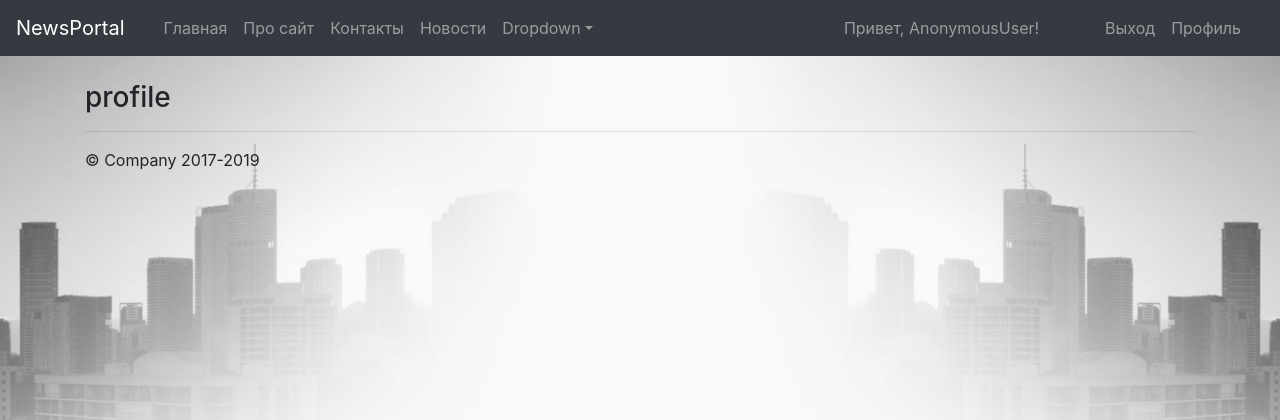
After one commit to Vankaya/newsportal, a Django app: page /account/profile in a window 1280 px wide. The commit adds this page. Shown: the top 420 px of the page. Run offline with Django 3.2, Linux system fonts and the light colour scheme; some libraries are stand-ins or nearby versions.

Commit message:
change#3

```diff
--- a/account/urls.py
+++ b/account/urls.py
@@ -1,9 +1,11 @@
 from django.urls import path
-from .views import signin, signup, signout
+from .views import signin, signup, signout, ajax_reg, profile
 
 urlpatterns = [
     path('signin', signin),
     path('signup', signup),
     path('signout', signout),
+    path('ajax_reg', ajax_reg),
+    path('profile', profile)
 
 ]
--- a/account/views.py
+++ b/account/views.py
@@ -1,5 +1,5 @@
 from django.shortcuts import render
-from django.http import HttpResponse
+from django.http import JsonResponse
 from hashlib import md5
 from datetime import datetime
 from .models import User
@@ -7,6 +7,8 @@ from .forms import UserForm
 from sqlite3 import *
 
 data=dict()
+
+
 def get_user(request):
     global data
     if 'user' in request.session:
@@ -14,6 +16,7 @@ def get_user(request):
     else:
         user='Гость'
     data['user']=user
+
 
 def signup(request):
     global data
@@ -107,3 +110,19 @@ def signin(request):
 
 def signout(request):
     return render(request, 'account/signout.html')
+
+def profile(request):
+    return  render(request, 'account/profile.html')
+
+def ajax_reg(request):
+    response = dict()
+    _login = request.GET.get('login')
+
+    try:
+        user = User.objects.get(login=_login)
+        response['mess']='no'
+    except User.DoesNotExist as err:
+        response['mess'] = 'yes'
+    # response['mess'] = 'AJAX-OK'
+    # response['login'] = login
+    return JsonResponse(response)
--- /dev/null
+++ b/templates/account/profile.html
@@ -0,0 +1,27 @@
+{% extends 'base.html' %}
+
+
+{% block title %}
+    NewsPortal - Вход
+{% endblock title %}
+
+
+{% block header %}
+    Страница входа
+{% endblock header %}
+
+
+{% block content %}
+     <div id="main_box" class="container">
+        <h3>profile</h3>
+        <hr>
+    </div>
+<div class="container">
+
+</div>
+    <style>
+        #main_box{
+            margin-top:25px;
+        }
+    </style>
+{% endblock content %}
--- a/templates/account/signup.html
+++ b/templates/account/signup.html
@@ -97,10 +97,10 @@ img{
             if (regExp1.test(login)){
             //рроверка правильности логина
             $.ajax({
-                url:"add.php",
-                data:"x=4&y=5",
+                url:"/account/ajax_reg",
+                data:"login=" + login,
                 success:function(result){
-                    $("#par1").html(result)
+                    $("#login_err").html(result.mess)
                 }
             });
                 $('#login_img').attr('src', '../../static/img/ok.png')
--- a/templates/nav.html
+++ b/templates/nav.html
@@ -35,12 +35,22 @@
             Привет, {{user}}!
         </a>
       </li>
+     {% if user == 'Гость' %}
      <li>
-        <a class="nav-link" href="/account/signin">{{ link1 }}</a>
+        <a class="nav-link" href="/account/signin">Вход</a>
       </li>
       <li>
-        <a class="nav-link" href="/account/signup">{{ link2 }}</a>
+        <a class="nav-link" href="/account/signup">Регистрация</a>
       </li>
+     {% else %}
+              <li>
+               <a class="nav-link" href="/account/signin">Выход</a>
+      </li>
+      <li>
+        <a class="nav-link" href="/account/signup">Профиль</a>
+      </li>
+     {% endif %}
+
     </ul>
       </div>
   </div>
```
Also changed, not shown: ajax/reg.py (deleted).
